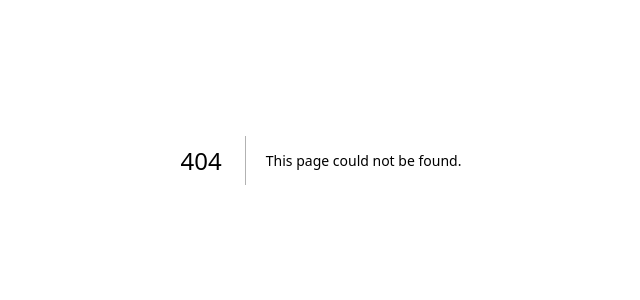
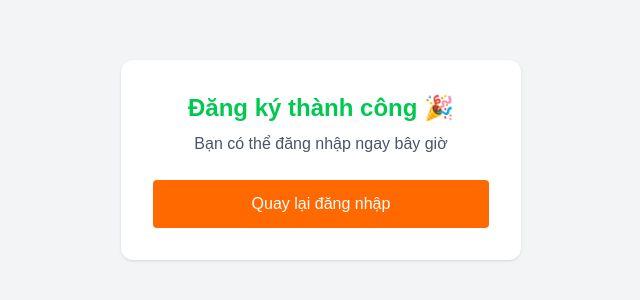
Before and after one commit to hongquan06/bcck_qthttt, a Next.js app: page /register-success in a window 1280 px wide. Before the commit this address had no page. Shown: the part 240-540 px from the top of the page, without its empty margins (319-959 px from the left). Built offline with nearby package versions, Linux system fonts and the light colour scheme.

Commit message:
update file

```diff
--- /dev/null
+++ b/app/register-success/page.tsx
@@ -0,0 +1,30 @@
+"use client";
+
+import { useRouter } from "next/navigation";
+
+export default function RegisterSuccessPage() {
+  const router = useRouter();
+
+  return (
+    <div className="min-h-screen flex items-center justify-center bg-gray-100">
+      <div className="bg-white p-8 rounded-xl shadow text-center w-[400px]">
+
+        <h1 className="text-2xl font-bold text-green-500">
+          Đăng ký thành công 🎉
+        </h1>
+
+        <p className="text-gray-600 mt-2">
+          Bạn có thể đăng nhập ngay bây giờ
+        </p>
+
+        <button
+          onClick={() => router.push("/login")}
+          className="mt-6 w-full bg-orange-500 text-white p-3 rounded hover:bg-orange-600"
+        >
+          Quay lại đăng nhập
+        </button>
+
+      </div>
+    </div>
+  );
+}
--- a/app/register/page.tsx
+++ b/app/register/page.tsx
@@ -52,7 +52,7 @@ const handleRegister = async () => {
     console.log("REGISTER SUCCESS:", data);
 
     // chỉ redirect khi THÀNH CÔNG
-    router.push("/login");
+    router.push("/register-success");
 
   } catch (err) {
     setError("Lỗi server");
```
